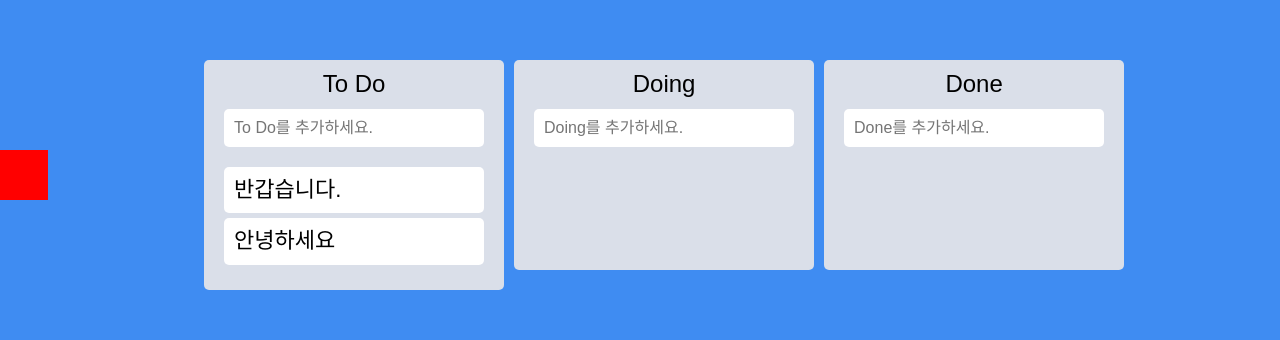
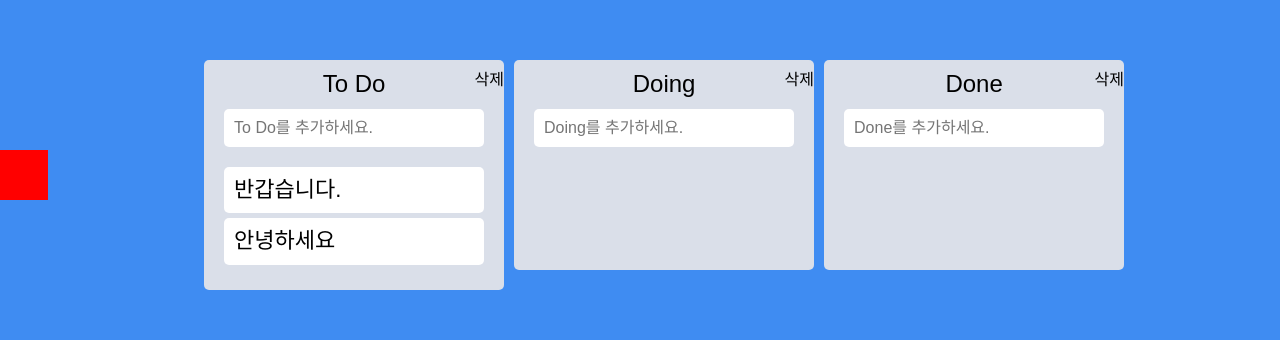
Before and after one commit to hihiihiii/react-trello, a React (Create React App) app: page / in a window 1280 px wide. Shown: the part 225-565 px from the top of the page. Built offline with nearby package versions, Linux system fonts and the light colour scheme.

Commit message:
board delete 삭제 구현

```diff
--- a/src/Components/Board.tsx
+++ b/src/Components/Board.tsx
@@ -28,6 +28,7 @@ const Wrapper = styled.div`
   min-height: 200px;
   display: flex;
   flex-direction: column;
+  position: relative;
 `;
 
 const Title = styled.h2`
@@ -63,6 +64,12 @@ const FormInput = styled.input`
   font-size: 16px;
 `;
 
+const ToolBox = styled.div`
+  display: flex;
+  position: absolute;
+  right: 0;
+`;
+
 const Board = ({ todos, boardId }: IBoardProps) => {
   const setTodos = useSetRecoilState(todoState);
   const { register, setValue, handleSubmit } = useForm<IForm>();
@@ -83,9 +90,20 @@ const Board = ({ todos, boardId }: IBoardProps) => {
     setValue("todo", "");
   };
 
+  const handleDeleteBoard = () => {
+    setTodos((allBoard) => {
+      const boardCopy = { ...allBoard };
+      delete boardCopy[boardId];
+      return boardCopy;
+    });
+  };
+
   return (
     <Wrapper>
       <Title>{boardId}</Title>
+      <ToolBox>
+        <div onClick={handleDeleteBoard}>삭제</div>
+      </ToolBox>
       <Form onSubmit={handleSubmit(onValid)}>
         <FormInput
           {...register("todo", { required: true })}
```
